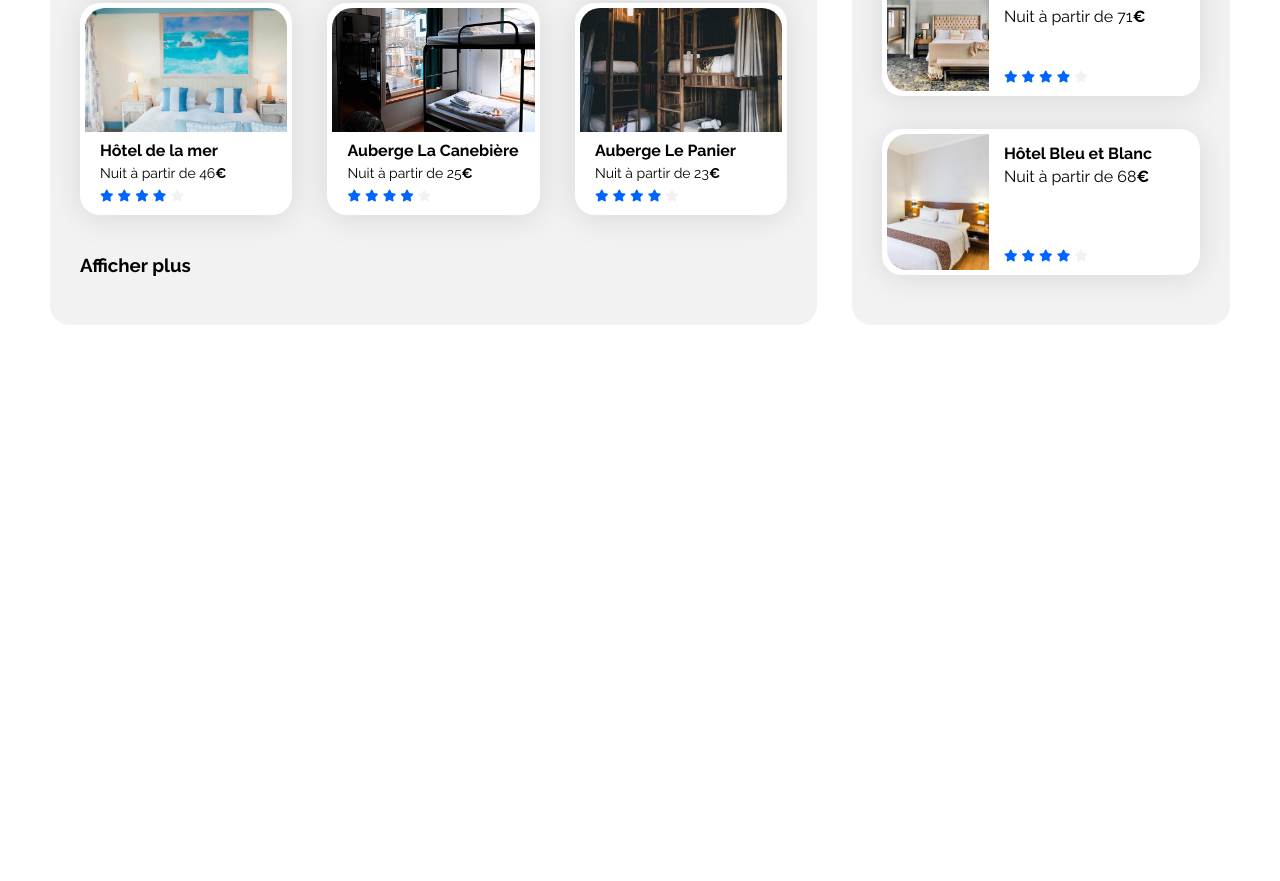
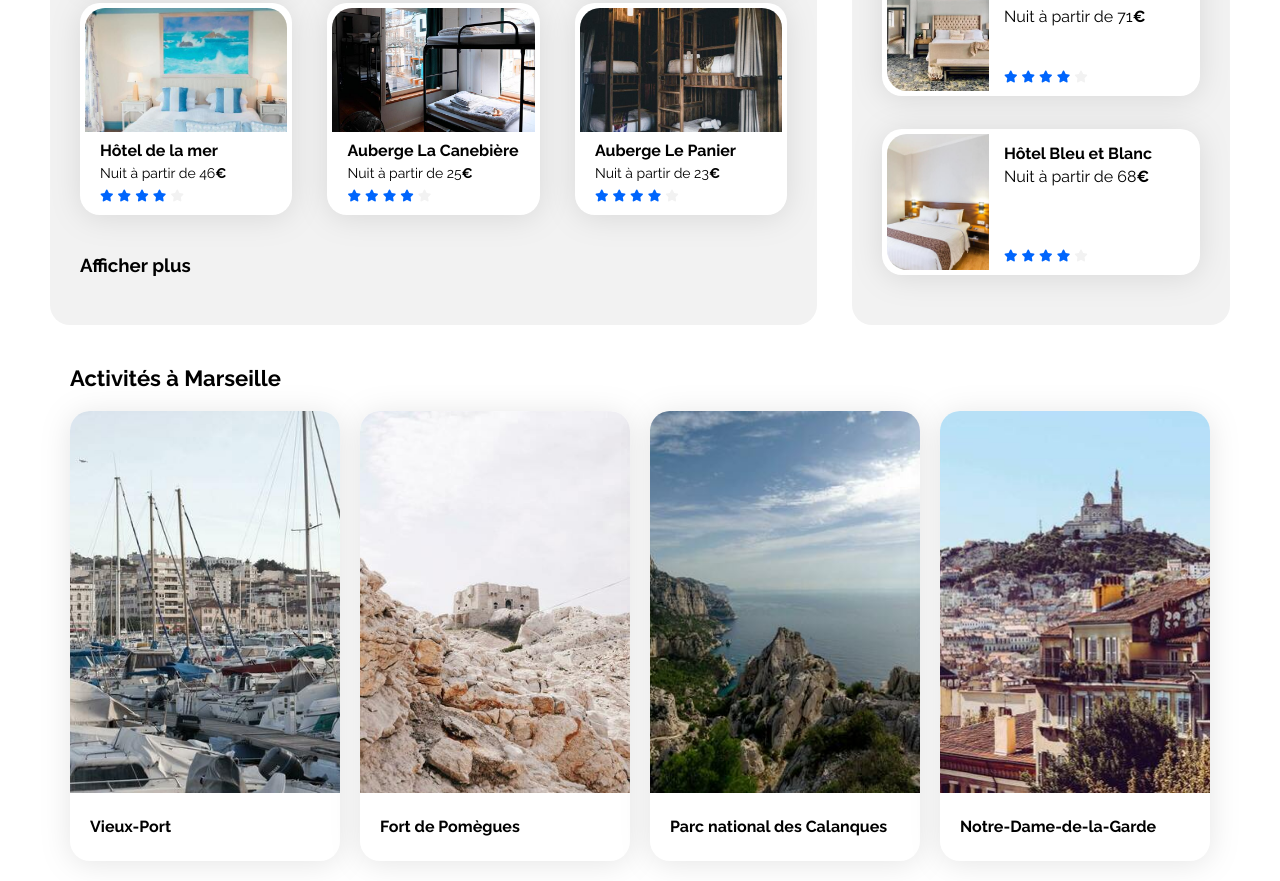
Before and after one commit to pricilliaedou/HTML-CSS-Booki, a plain HTML site: page index.html in a window 1280 px wide. Shown: the part 697-1578 px from the top of the page. Before the commit the page ends 1022 px from the top, so only its background shows below. Drawn offline with Linux system fonts and the light colour scheme.

Commit message:
ajout section activites

```diff
--- a/css/style.css
+++ b/css/style.css
@@ -256,6 +256,52 @@ p.hebergement-subtitle {
 }
 
 
+/* Activités */
+.activites {
+    padding: 20px;
+    margin-top: 20px;
+
+}
+
+.activites-card {
+    display: flex;
+    justify-content: space-between;
+    gap: 20px;
+
+
+}
+
+
+.activites-card a {
+    width: 25%;
+    border-radius: 20px;
+    height: 450px;
+    margin-top: 20px;
+    background-color: white;
+    filter: drop-shadow(0px 3px 15px rgba(0, 0, 0, 0.1));
+    /* box-shadow: 0px 3px 15px 0px #0000001A; */
+}
+
+.activites-card img {
+    width: 100%;
+    border-radius: 20px 20px 0 0;
+    /* max-height: 380px; */
+    height: 85%;
+    object-fit: cover;
+
+}
+
+.activites-card-title {
+    display: flex;
+    align-items: center;
+    padding: 20px;
+}
+
+.activites-card-title h3 {
+    margin: 0;
+    font-size: 16px;
+
+}
 
 
 /* Le code ci-dessous correspond à la version responsive uniquement */
--- a/index.html
+++ b/index.html
@@ -249,6 +249,38 @@
           </div>
         </section>
       </div>
+      <div class="activites">
+        <h2 class="section-title">
+          Activités à Marseille
+        </h2>
+        <div class="activites-card ">
+          <a href="#">
+            <img src="./images/activites/vieux-port.jpg" alt="image du monument vieux-port">
+            <div class="activites-card-title">
+              <h3>Vieux-Port</h3>
+            </div>
+          </a>
+          <a href="#">
+            <img src="./images/activites/fort-de-pomegues.jpg" alt="image du monument fort de pomègues">
+            <div class="activites-card-title">
+              <h3>Fort de Pomègues</h3>
+            </div>
+          </a>
+          <a href="#">
+            <img src="./images/activites/parc-natonal-des-calanques.jpg"
+              alt="image du monument par national des calanques">
+            <div class="activites-card-title">
+              <h3>Parc national des Calanques</h3>
+            </div>
+          </a>
+          <a href="#">
+            <img src="./images/activites/notre-dame-de-la-garde.jpg" alt="image du monument notre dame de la garde">
+            <div class="activites-card-title">
+              <h3>Notre-Dame-de-la-Garde</h3>
+            </div>
+          </a>
+        </div>
+      </div>
     </main>
     <footer></footer>
   </div>
```
Also changed, not shown: images/activites/fort-de-pomegues.jpg (renamed from images/activites/paul-hermann.jpg), images/activites/notre-dame-de-la-garde.jpg (renamed from images/activites/florian-wehde.jpg), images/activites/parc-natonal-des-calanques.jpg (renamed from images/activites/kilyan-sockalingum.jpg), images/activites/vieux-port.jpg (renamed from images/activites/reno-laithienne.jpg).
